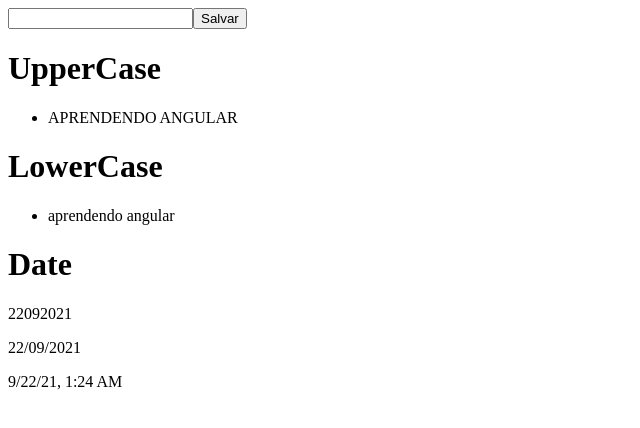
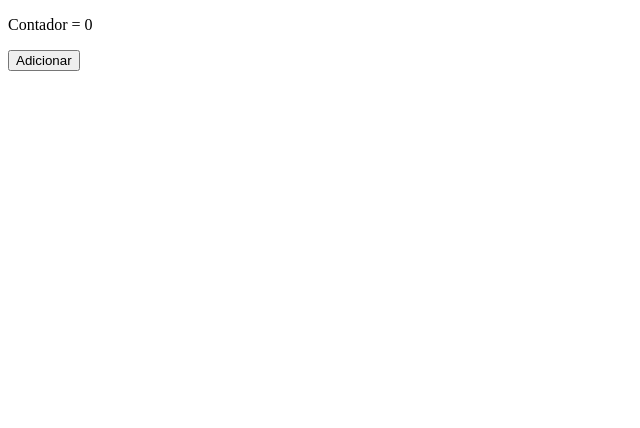
Before and after one commit to natalialuizads/angular, an Angular app: page / in a window 1280 px wide. Shown: the top 428 px of the page, without its empty margins (0-640 px from the left). Built offline with nearby package versions, Linux system fonts and the light colour scheme.

Commit message:
input - exemplos

```diff
--- a/src/app/app.component.ts
+++ b/src/app/app.component.ts
@@ -2,6 +2,17 @@ import { Component } from '@angular/core';
 
 @Component({
   selector: 'app-root',
-  template: ` <app-pipes><app-pipes> </app-pipes></app-pipes> `,
+  template: `
+  <app-input-output [contador]="addValue"></app-input-output>
+  <button (click)="add()">Adicionar</button>
+  `,
 })
-export class AppComponent {}
+export class AppComponent {
+
+  public addValue: number = 0;
+  constructor(){}
+
+  add(): void {
+    this.addValue++;
+  }
+}
--- a/src/app/app.module.ts
+++ b/src/app/app.module.ts
@@ -9,6 +9,7 @@ import { FormsModule } from '@angular/forms';
 import { DirectivesComponent } from './directives/directives.component';
 import { PipesComponent } from './pipes/pipes.component';
 import { ModulesModule } from './modules/modules.module';
+import { InputOutputComponent } from './input-output/input-output.component';
 
 @NgModule({
   declarations: [
@@ -18,6 +19,7 @@ import { ModulesModule } from './modules/modules.module';
     DataBindingComponent,
     DirectivesComponent,
     PipesComponent,
+    InputOutputComponent,
   ],
   imports: [
     BrowserModule,
--- /dev/null
+++ b/src/app/input-output/input-output.component.html
@@ -0,0 +1 @@
+<p>Contador = {{ contador }}</p>
--- /dev/null
+++ b/src/app/input-output/input-output.component.ts
@@ -0,0 +1,17 @@
+import { Component, Input, OnInit } from '@angular/core';
+
+@Component({
+  selector: 'app-input-output',
+  templateUrl: './input-output.component.html',
+  styleUrls: ['./input-output.component.scss']
+})
+export class InputOutputComponent implements OnInit {
+
+  @Input() public contador: number = 0;
+
+  constructor() { }
+
+  ngOnInit(): void {
+  }
+
+}
```
Also changed, not shown: src/app/input-output/input-output.component.scss (added), 1 other file (tests, documents, lock files or other folders).
